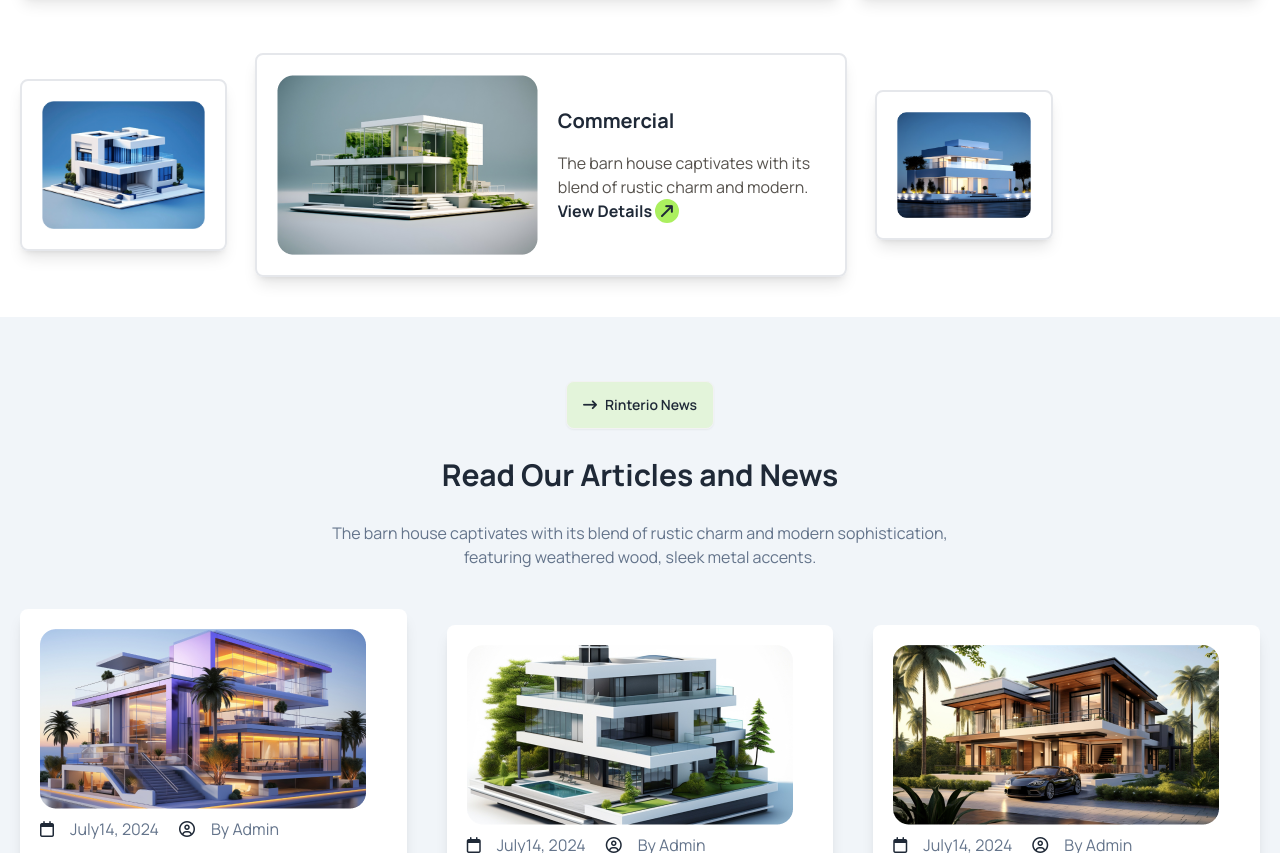
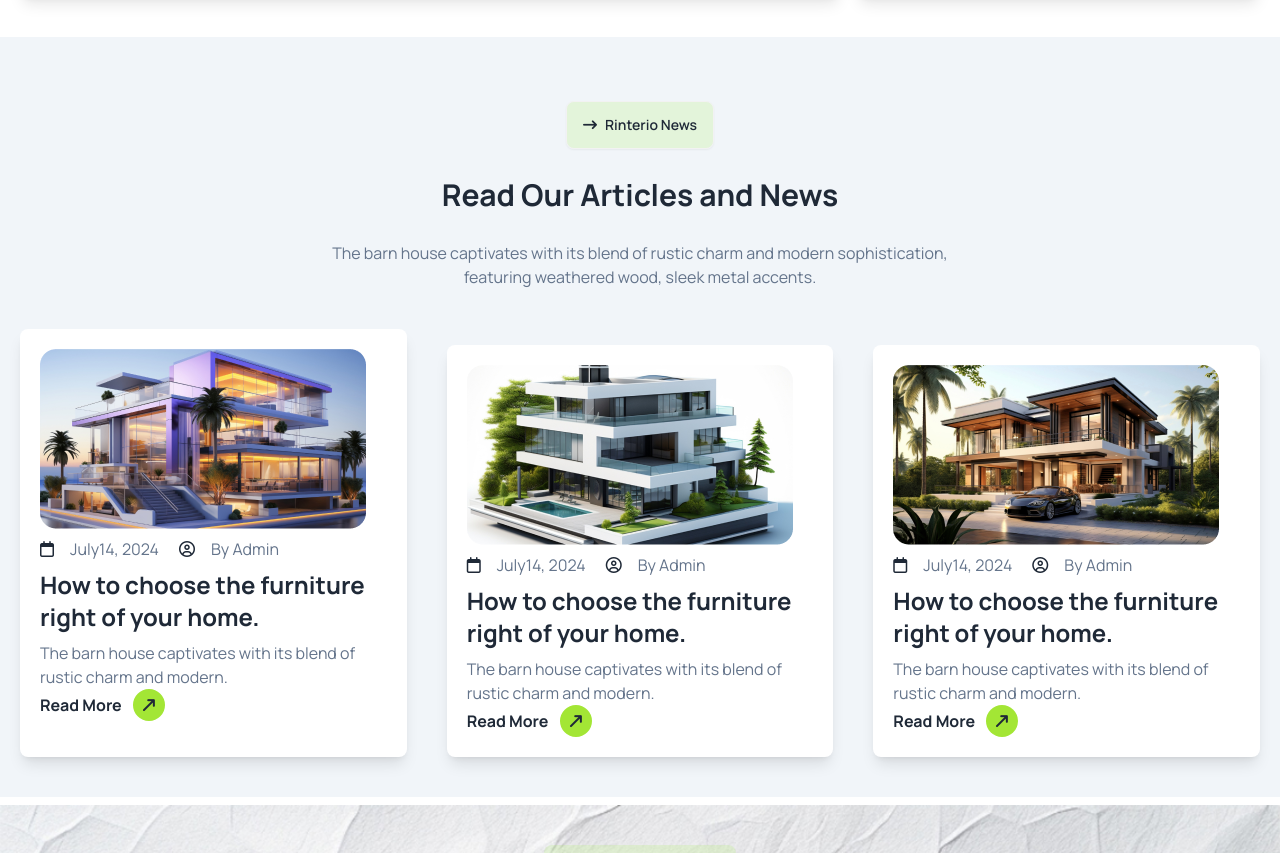
Before and after one commit to Jakir45/Rinterio-3, a plain HTML site: page index.html in a window 1280 px wide. Shown: the part 2767-3620 px from the top of the page. Drawn offline with nearby package versions, Linux system fonts and the light colour scheme.

Commit message:
last updet

```diff
--- a/index.html
+++ b/index.html
@@ -97,9 +97,9 @@
     <main>
         <!-- design liveable section -->
          <section class=" mt-10 bg-slate-100">
-            <!-- <div>
+            <div class="hidden lg:block">
                 <img class="absolute border ml-10  border-dotted py-6" src="./assets/Vector.png" alt="">
-            </div> -->
+            </div>
             <div class="container mx-auto grid lg:grid-cols-2 py-16 gap-5 px-5 ">
                 <!-- text -->
                 <div class="space-y-7">
@@ -230,24 +230,7 @@
                         <!-- span 2 -->
 
                     </div>
-                    <div class="grid lg:grid-cols-6 space-x-7 mt-14 mx-5 items-center  justify-center">
-                        <div class="border-2 rounded-lg shadow-lg p-5  ">
-                            <img src="./assets/img3.png" alt="">
-                        </div>
-                        <div class="lg:flex border-2 rounded-lg shadow-lg col-span-3 p-5 items-center gap-5">
-                            <div>
-                                <img src="./assets/img4.png" alt="">
-                            </div>
-                            <div class="space-y-4">
-                                <h2 class="font-bold text-xl">Commercial</h2>
-                                <p class="text-stone-600">The barn house captivates with its <br> blend of rustic charm and modern.  </p>
-                                <a class="font-bold" href="">View Details  <i class="fa-solid fa-arrow-right-long bg-[#ABEF5F] rounded-full -rotate-45 p-1"></i></a>
-                            </div>
-                        </div>
-                        <div class="border-2 p-5 rounded-lg shadow-lg">
-                            <img src="/assets/img5.png" alt="">
-                        </div>
-                     </div>
+
                 </div>
             </div>
               <!-- Read our Articles section-->
```
